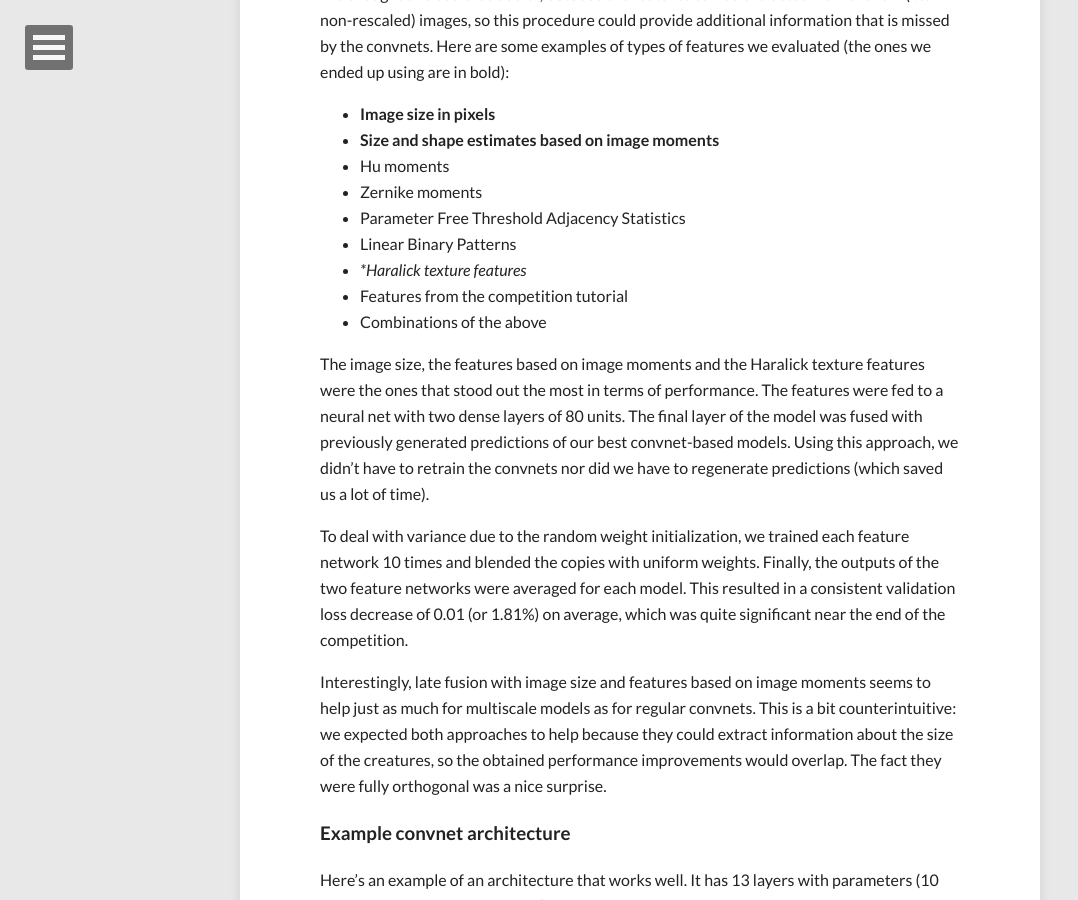
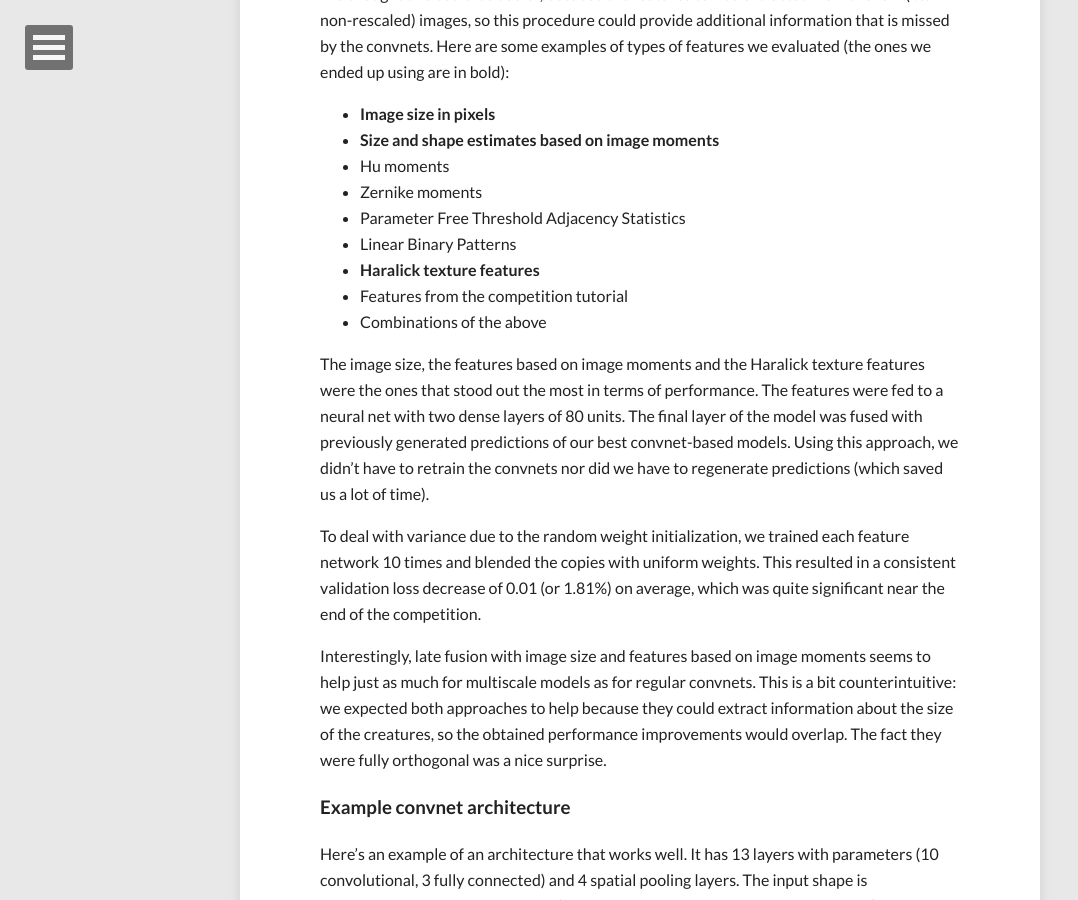
Before and after one commit to benanne/benanne.github.io, a Jekyll site: the page built from _posts/2015-03-17-plankton.md, in a window 1280 px wide and 900 px high, scrolled down 8963 px. Shown: the whole window, without its empty margins (0-1078 px from the left). Built offline with Jekyll 4.4.1, drawn with Linux system fonts in a browser that asks for light colours; nearby versions of some CDN libraries; comment, search, counter and statistics services are not loaded.

Commit message:
remove obsolete sentence

```diff
--- a/_posts/2015-03-17-plankton.md
+++ b/_posts/2015-03-17-plankton.md
@@ -179,13 +179,13 @@ We thought this could be useful, because the features can be extracted from the
 * Zernike moments
 * Parameter Free Threshold Adjacency Statistics
 * Linear Binary Patterns
-* **Haralick texture features*
+* **Haralick texture features**
 * Features from the competition tutorial
 * Combinations of the above
 
 The image size, the features based on image moments and the Haralick texture features were the ones that stood out the most in terms of performance. The features were fed to a neural net with two dense layers of 80 units. The final layer of the model was fused with previously generated predictions of our best convnet-based models. Using this approach, we didn't have to retrain the convnets nor did we have to regenerate predictions (which saved us a lot of time).
 
-To deal with variance due to the random weight initialization, we trained each feature network 10 times and blended the copies with uniform weights. Finally, the outputs of the two feature networks were averaged for each model. This resulted in a consistent validation loss decrease of 0.01 (or 1.81%) on average, which was quite significant near the end of the competition.
+To deal with variance due to the random weight initialization, we trained each feature network 10 times and blended the copies with uniform weights. This resulted in a consistent validation loss decrease of 0.01 (or 1.81%) on average, which was quite significant near the end of the competition.
 
 Interestingly, late fusion with image size and features based on image moments seems to help just as much for multiscale models as for regular convnets. This is a bit counterintuitive: we expected both approaches to help because they could extract information about the size of the creatures, so the obtained performance improvements would overlap. The fact they were fully orthogonal was a nice surprise.
 
```
